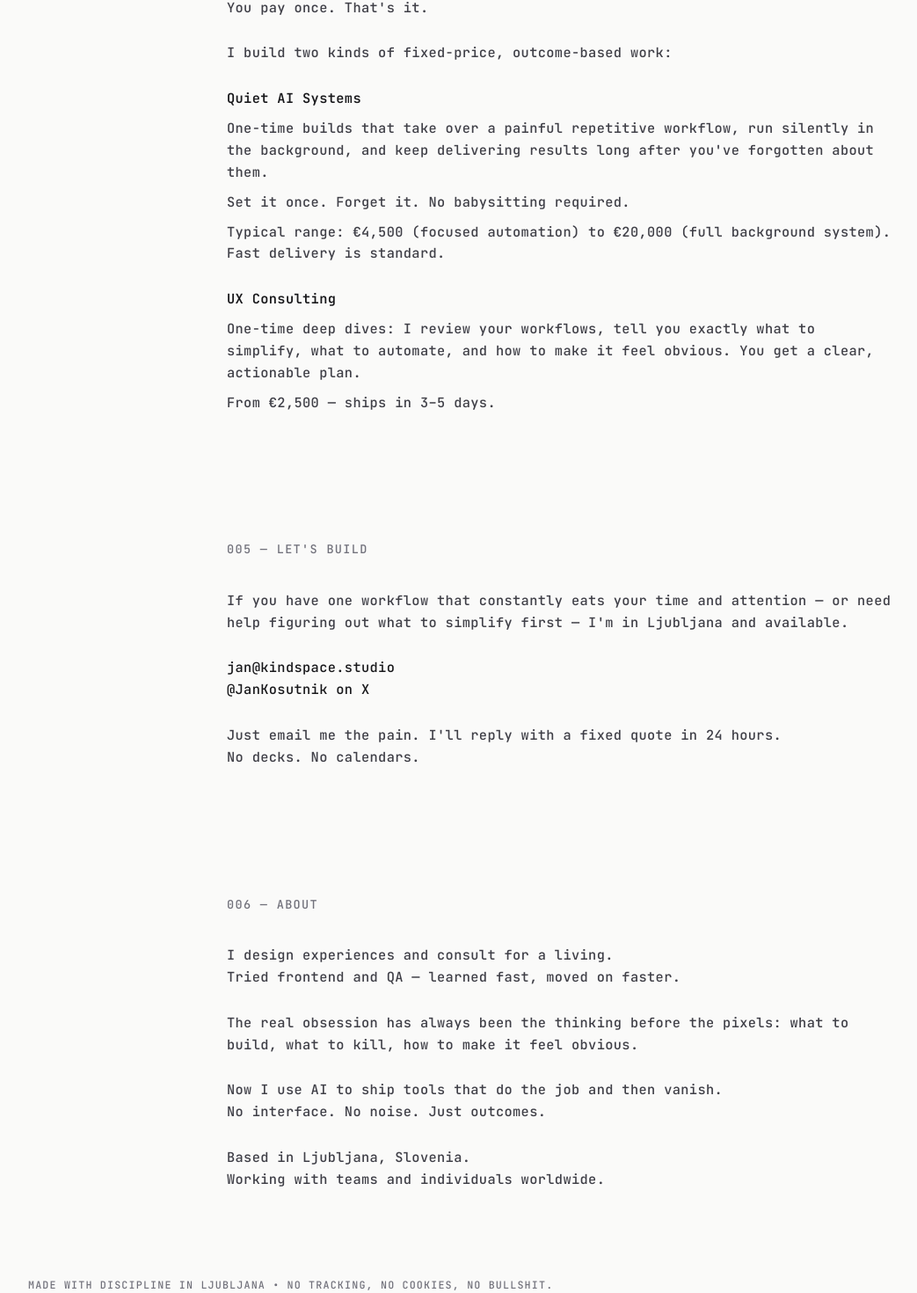
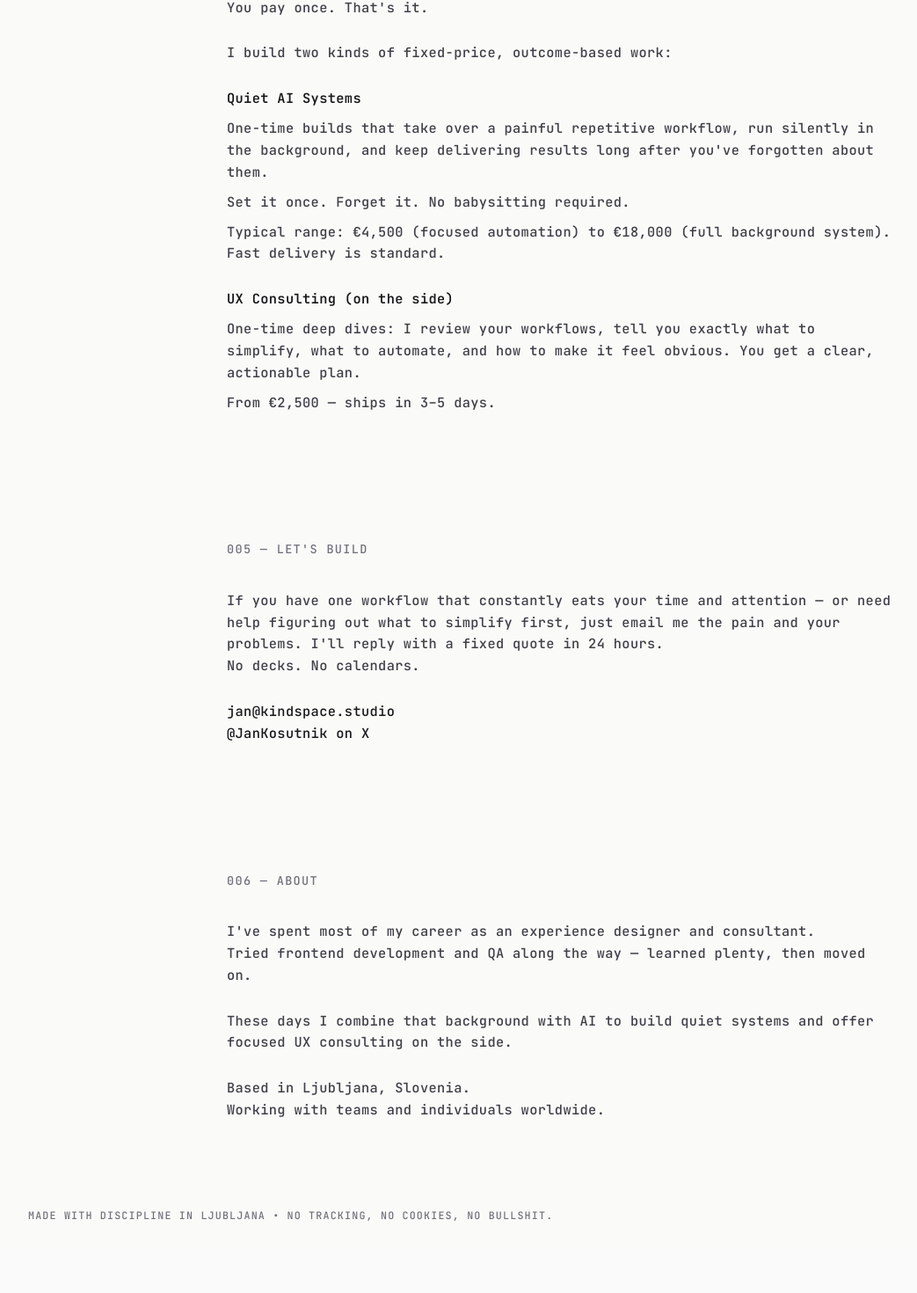
Before and after one commit to JanKosutnik/Kosutnik, a Next.js app: page / in a window 1280 px wide. Shown: the part 1833-3303 px from the top of the page at 88% size, without its empty margins (4-1047 px from the left). After the commit the page ends 3251 px from the top, so only its background shows below. Built offline with nearby package versions, Linux system fonts and the light colour scheme.

Commit message:
Final content update across all sections

```diff
--- a/app/page.tsx
+++ b/app/page.tsx
@@ -96,7 +96,7 @@ export default function Home() {
               Building software that disappears into the background.
             </p>
             <p>
-              My current focus is quiet AI systems that quietly handle repetitive, painful
+              My current focus is quiet AI systems that handle repetitive, painful
               workflows for teams and individuals.
             </p>
             <p>
@@ -133,16 +133,14 @@ export default function Home() {
                 in the background, and keep delivering results long after you've forgotten
                 about them.
               </p>
+              <p>Set it once. Forget it. No babysitting required.</p>
               <p>
-                Set it once. Forget it. No babysitting required.
-              </p>
-              <p>
-                Typical range: €4,500 (focused automation) to €20,000 (full background system).<br />
+                Typical range: €4,500 (focused automation) to €18,000 (full background system).<br />
                 Fast delivery is standard.
               </p>
             </div>
             <div className="space-y-2">
-              <p className="text-zinc-900 font-semibold">UX Consulting</p>
+              <p className="text-zinc-900 font-semibold">UX Consulting (on the side)</p>
               <p>
                 One-time deep dives: I review your workflows, tell you exactly what to simplify,
                 what to automate, and how to make it feel obvious. You get a clear, actionable plan.
@@ -158,16 +156,14 @@ export default function Home() {
           </p>
           <div className="space-y-6 text-[0.85rem] leading-relaxed tracking-wide text-zinc-700">
             <p>
-              If you have one workflow that constantly eats your time and attention —
-              or need help figuring out what to simplify first — I'm in Ljubljana and available.
+              If you have one workflow that constantly eats your time and attention — or need
+              help figuring out what to simplify first, just email me the pain and your problems.
+              I'll reply with a fixed quote in 24 hours.<br />
+              No decks. No calendars.
             </p>
             <p>
               <a href="mailto:jan@kindspace.studio" className="text-zinc-900 hover:text-zinc-500 transition-colors">jan@kindspace.studio</a><br />
               <a href="https://x.com/JanKosutnik" className="text-zinc-900 hover:text-zinc-500 transition-colors">@JanKosutnik on X</a>
-            </p>
-            <p>
-              Just email me the pain. I'll reply with a fixed quote in 24 hours.<br />
-              No decks. No calendars.
             </p>
           </div>
         </section>
@@ -178,16 +174,12 @@ export default function Home() {
           </p>
           <div className="space-y-6 text-[0.85rem] leading-relaxed tracking-wide text-zinc-700">
             <p>
-              I design experiences and consult for a living.<br />
-              Tried frontend and QA — learned fast, moved on faster.
+              I've spent most of my career as an experience designer and consultant.<br />
+              Tried frontend development and QA along the way — learned plenty, then moved on.
             </p>
             <p>
-              The real obsession has always been the thinking before the pixels:
-              what to build, what to kill, how to make it feel obvious.
-            </p>
-            <p>
-              Now I use AI to ship tools that do the job and then vanish.<br />
-              No interface. No noise. Just outcomes.
+              These days I combine that background with AI to build quiet systems and offer
+              focused UX consulting on the side.
             </p>
             <p>
               Based in Ljubljana, Slovenia.<br />
```
